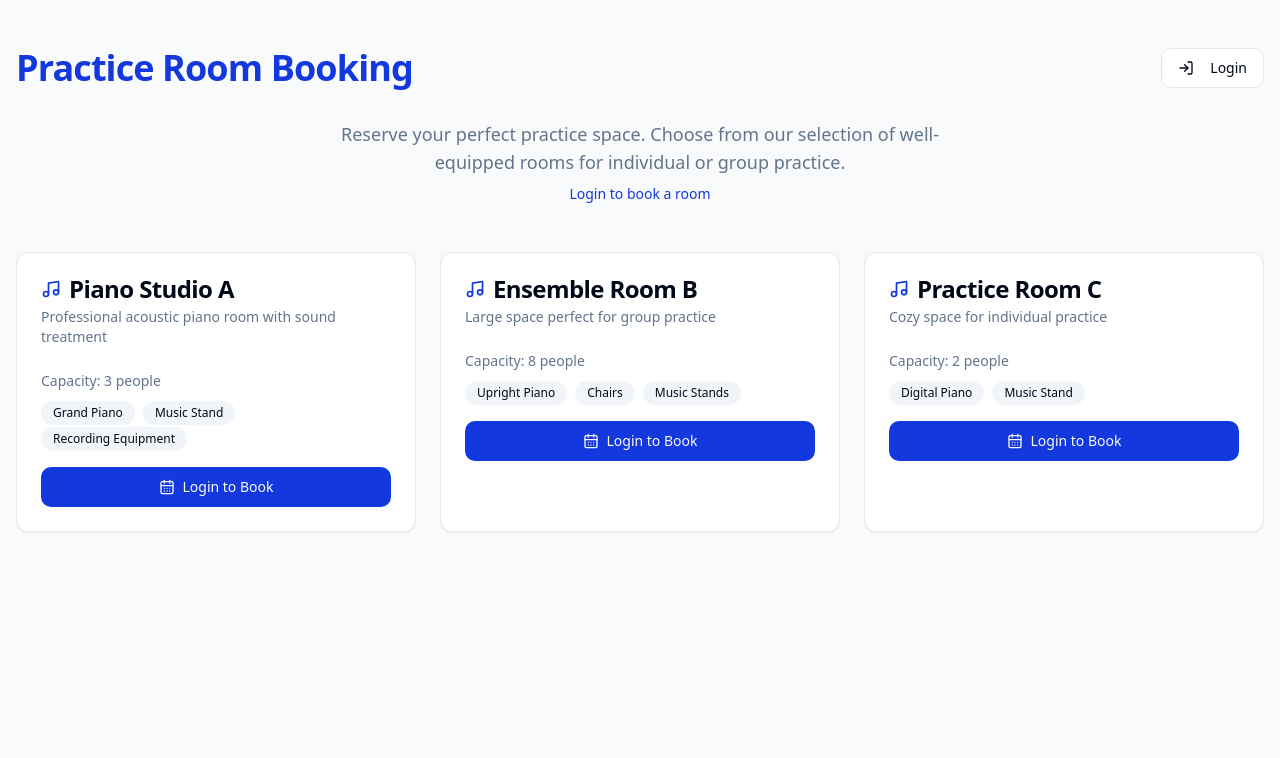
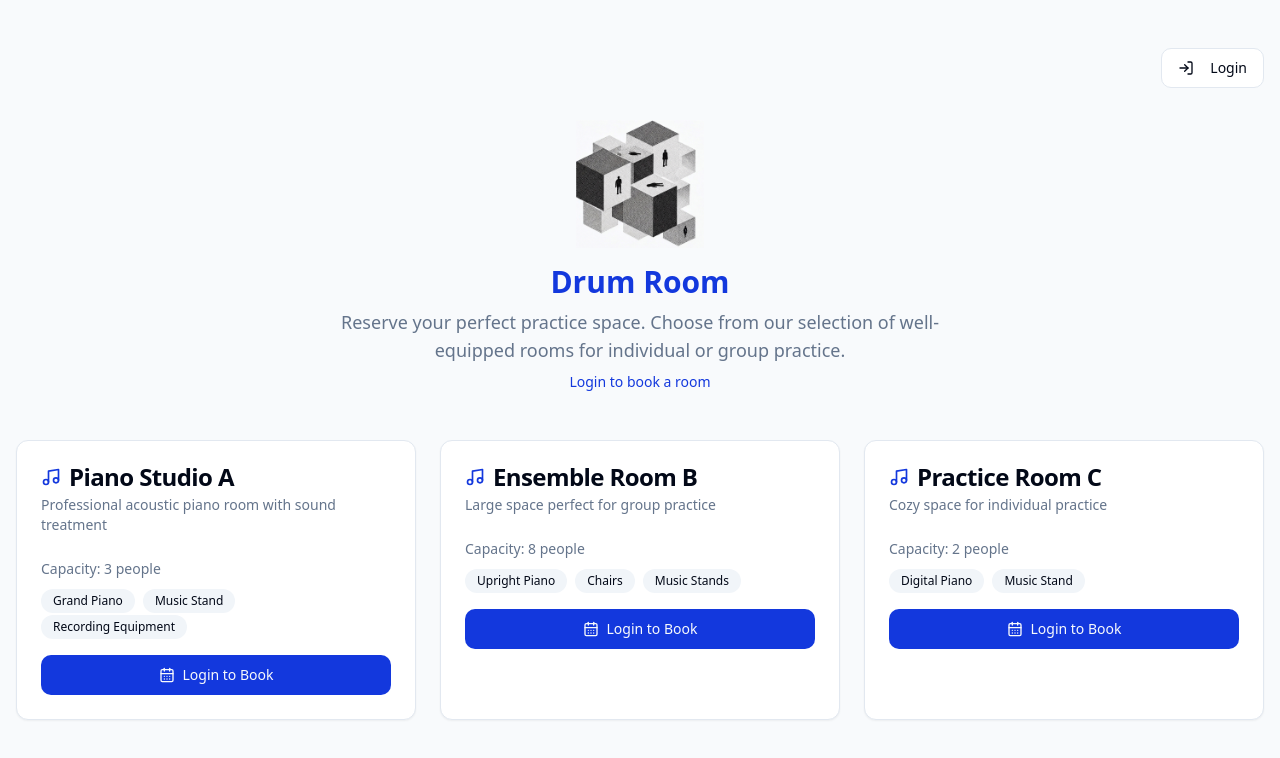
Before and after one commit to jrgarcia11/room-reserve-buddy, a React (Vite) app: page / in a window 1280 px wide. Shown: the top 758 px of the page. Built offline with nearby package versions, Linux system fonts and the light colour scheme.

Commit message:
Update header on index page
Modified the header section of the index page to reflect the new design requirements.
[skip gpt_engineer]

```diff
--- a/src/pages/Index.tsx
+++ b/src/pages/Index.tsx
@@ -61,10 +61,7 @@ const Index = () => {
   return (
     <div className="min-h-screen bg-slate-50 py-12">
       <div className="container px-4">
-        <div className="flex justify-between items-center mb-8">
-          <h1 className="text-4xl font-bold tracking-tight text-primary">
-            Practice Room Booking
-          </h1>
+        <div className="flex justify-end mb-8">
           {isAuthenticated ? (
             <Button variant="outline" onClick={handleLogout}>
               <LogOut className="mr-2 h-4 w-4" />
@@ -79,6 +76,14 @@ const Index = () => {
         </div>
 
         <div className="mb-12 text-center">
+          <div className="mb-4">
+            <img
+              src="/lovable-uploads/aac7c64e-04f1-43ba-9fc5-a6f47582a661.png"
+              alt="Geometric illustration with figures"
+              className="w-32 h-32 mx-auto"
+            />
+          </div>
+          <h1 className="text-3xl font-bold text-primary mb-2">Drum Room</h1>
           <p className="mx-auto max-w-2xl text-lg text-muted-foreground">
             Reserve your perfect practice space. Choose from our selection of
             well-equipped rooms for individual or group practice.
```
